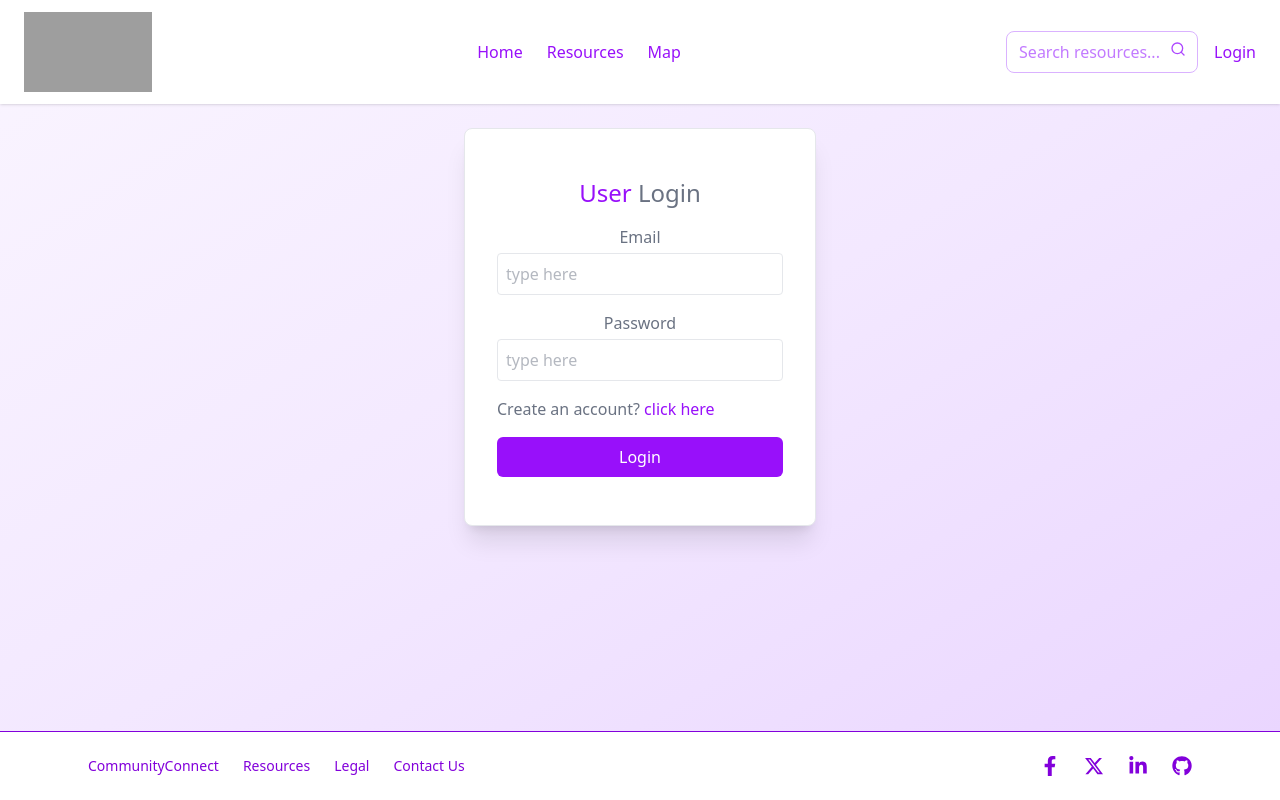
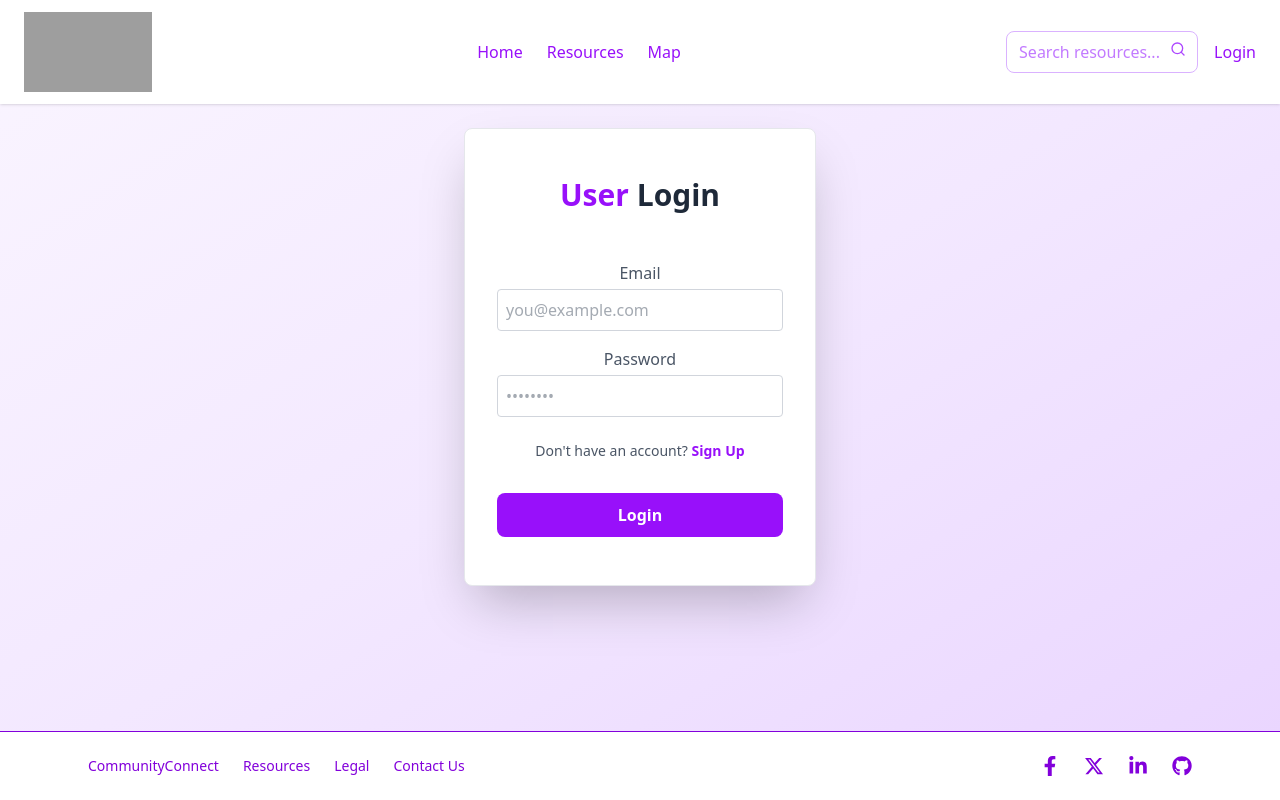
Before and after one commit to anshidarinshii/Linksy, a React (Vite) app in the folder frontend/: page /auth in a window 1280 px wide. Built offline with nearby package versions, Linux system fonts and the light colour scheme; no server answers; grey boxes are pictures that could not be loaded.

Commit message:
project completed

```diff
--- a/frontend/src/App.jsx
+++ b/frontend/src/App.jsx
@@ -45,7 +45,6 @@ const App = () => {
         </div>
     </BrowserRouter>
     </AuthProvider>
-
   );
 };
 
--- a/frontend/src/pages/Auth.jsx
+++ b/frontend/src/pages/Auth.jsx
@@ -1,5 +1,6 @@
 import React, { useState } from "react";
 import { useAuth } from "../context/AuthContext";
+import { FiAlertCircle } from "react-icons/fi";
 import { useNavigate, useLocation } from "react-router-dom";
 
 export default function Auth() {
@@ -47,57 +48,85 @@ export default function Auth() {
   return (
     <form
       onSubmit={handleSubmit}
-      className="flex flex-col gap-4 m-auto items-start p-8 py-12 w-80 sm:w-[352px] text-gray-500 rounded-lg shadow-xl border border-gray-200 bg-white"
+      className="flex flex-col gap-4 m-auto items-start p-8 py-12 w-80 sm:w-[352px] text-gray-600 rounded-lg shadow-2xl border border-gray-200 bg-white transition-all duration-300"
     >
-      <p className="text-2xl font-medium m-auto">
+      <h1 className="text-3xl font-bold m-auto mb-4 text-gray-800">
         <span className="text-purple-600">User</span>{" "}
         {state === "login" ? "Login" : "Sign Up"}
-      </p>
+      </h1>
 
-      {state === "register" && (
-        <div className="w-full">
-          <p>Name</p>
+      <div
+        className={`w-full transition-all duration-500 ease-in-out overflow-hidden ${
+          state === "register" ? "max-h-20 opacity-100" : "max-h-0 opacity-0"
+        }`}
+      >
+        <label htmlFor="name" className="font-medium">
+          Name
+        </label>
         <input
+          id="name"
           onChange={(e) => setName(e.target.value)}
           value={name}
-            placeholder="type here"
-            className="border border-gray-200 rounded w-full p-2 mt-1 outline-purple-600"
+          placeholder="Your Name"
+          className="border border-gray-300 rounded w-full p-2 mt-1 focus:border-purple-500 focus:ring-2 focus:ring-purple-200 outline-none transition-all duration-300"
           type="text"
-            required
+          required={state === "register"}
         />
       </div>
-      )}
 
       <div className="w-full ">
-        <p>Email</p>
+        <label htmlFor="email" className="font-medium">
+          Email
+        </label>
         <input
+          id="email"
           onChange={(e) => setEmail(e.target.value)}
           value={email}
-          placeholder="type here"
-          className="border border-gray-200 rounded w-full p-2 mt-1 outline-purple-600"
+          placeholder="you@example.com"
+          className="border border-gray-300 rounded w-full p-2 mt-1 focus:border-purple-500 focus:ring-2 focus:ring-purple-200 outline-none transition-all duration-300"
           type="email"
           required
         />
       </div>
       <div className="w-full ">
-        <p>Password</p>
+        <label htmlFor="password" className="font-medium">
+          Password
+        </label>
         <input
+          id="password"
           onChange={(e) => setPassword(e.target.value)}
           value={password}
-          placeholder="type here"
-          className="border border-gray-200 rounded w-full p-2 mt-1 outline-purple-600"
+          placeholder="••••••••"
+          className="border border-gray-300 rounded w-full p-2 mt-1 focus:border-purple-500 focus:ring-2 focus:ring-purple-200 outline-none transition-all duration-300"
           type="password"
           required
         />
       </div>
 
       {error && (
-        <p className="text-red-500 text-sm w-full text-center">{error}</p>
+        <div className="bg-red-100 border border-red-400 text-red-700 px-4 py-3 rounded-md relative w-full flex items-center gap-2">
+          <FiAlertCircle className="text-red-500" />
+          <span className="block sm:inline text-sm">{error}</span>
+        </div>
       )}
 
-      {state === "register" ? (
-        <p>
-          Already have account?{" "}
+      <p className="text-sm text-center w-full mt-2">
+        {state === "register"
+          ? "Already have an account? "
+          : "Don't have an account? "}
+        <button
+          type="button"
+          onClick={() => setState(state === "login" ? "register" : "login")}
+          className="font-semibold text-purple-600 hover:text-purple-800 focus:outline-none focus:underline transition-colors duration-300"
+        >
+          {state === "register" ? "Login" : "Sign Up"}
+        </button>
+      </p>
+
+      {/* This is a spacer, you can remove the old toggle */}
+      {/* {state === "register" ? (
+        <p className="text-sm">
+          Already have an account?{" "}
           <span
             onClick={() => setState("login")}
             className="text-purple-600 cursor-pointer"
@@ -106,7 +135,7 @@ export default function Auth() {
           </span>
         </p>
       ) : (
-        <p>
+        <p className="text-sm">
           Create an account?{" "}
           <span
             onClick={() => setState("register")}
@@ -115,15 +144,23 @@ export default function Auth() {
             click here
           </span>
         </p>
-      )}
+      )} */}
 
       <button
         type="submit"
         disabled={loading}
-        className="bg-purple-600 hover:bg-purple-900 transition-all text-white w-full py-2 rounded-md cursor-pointer disabled:opacity-50"
+        className="mt-4 bg-purple-600 hover:bg-purple-700 focus:ring-4 focus:ring-purple-300 transition-all duration-300 text-white w-full py-2.5 rounded-lg cursor-pointer disabled:opacity-50 disabled:cursor-not-allowed font-semibold flex items-center justify-center"
       >
         {loading
-          ? "Please wait..."
+          ? (
+            <>
+              <svg className="animate-spin -ml-1 mr-3 h-5 w-5 text-white" xmlns="http://www.w3.org/2000/svg" fill="none" viewBox="0 0 24 24">
+                <circle className="opacity-25" cx="12" cy="12" r="10" stroke="currentColor" strokeWidth="4"></circle>
+                <path className="opacity-75" fill="currentColor" d="M4 12a8 8 0 018-8V0C5.373 0 0 5.373 0 12h4zm2 5.291A7.962 7.962 0 014 12H0c0 3.042 1.135 5.824 3 7.938l3-2.647z"></path>
+              </svg>
+              Processing...
+            </>
+          )
           : state === "register"
           ? "Create Account"
           : "Login"}
```
Lines whose indentation alone changed are shown as unchanged.
